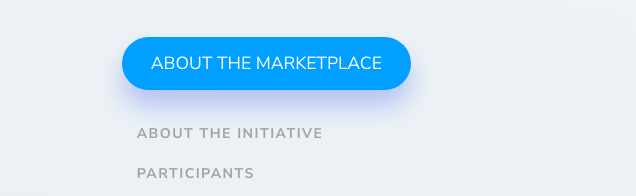
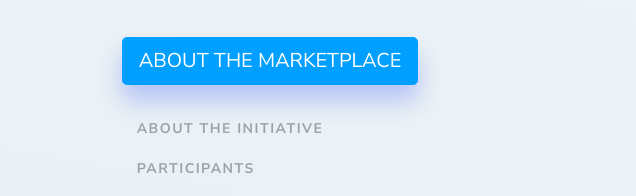
Before and after one commit to redwan10/JC-Site, a plain HTML site: page index.html in a window 1280 px wide. Shown: the part 620-816 px from the top of the page, 0-636 px from the left. Drawn offline with nearby package versions, Linux system fonts and the light colour scheme.

Commit message:
extra Variable Removed

```diff
--- a/assets/css/front.scss
+++ b/assets/css/front.scss
@@ -1,33 +1,16 @@
 //COLORS
 $white:    #fff !default;
-$primary: #4b22f4 !default;
 $secondary: #4e5a61 !default;
 $info: #019fff !default;
 $light: #f0f5f8 !default;
 $dark: #181b32 !default;
-$gray-200: #e9ecef !default;
 $gray-900: #212529 !default;
 $blue:    #007bff !default;
 //FONTS
 $font-family-base: 'Nunito Sans', sans-serif !default;
-$font-weight-light: 200 !default;
-$font-weight-normal: 400 !default;
 $font-weight-bold: 700 !default;
 $h1-font-size: 3.2rem !default;
-//BTN
-$btn-padding-y: .6rem !default;
-$btn-padding-x: 1.3rem !default;
-$btn-padding-y-sm: .45rem !default;
-$btn-padding-x-sm: 1rem !default;
-$btn-padding-y-lg: $btn-padding-y * 1.4;
-$btn-padding-x-lg: $btn-padding-x * 1.4;
-$btn-border-width: none !default;
-$btn-border-radius: 100px !default;
-$btn-border-radius-lg: 100px !default;
-$btn-border-radius-sm: 100px !default;
-$btn-font-size-lg: 1.1rem!default;
-//INPUTS
-$input-bg: $light !default;
+
 
 // Grid breakpoints
 $grid-breakpoints: (
@@ -46,6 +29,7 @@ $grid-breakpoints: (
 
 //GENERAL
 html, body {
+  font-family: $font-family-base;
   height: 100vh;
 }
 .container {
```
Also changed, not shown: assets/css/front.css, 1 other file.
